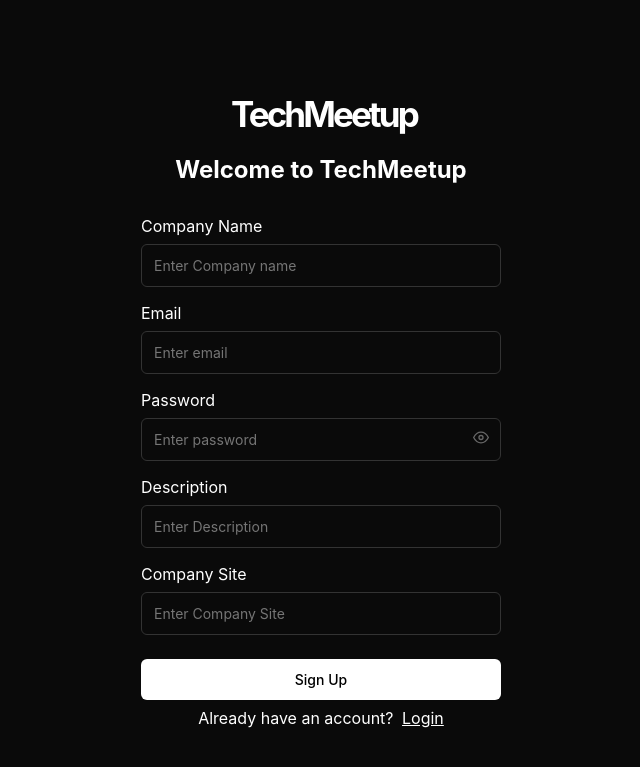
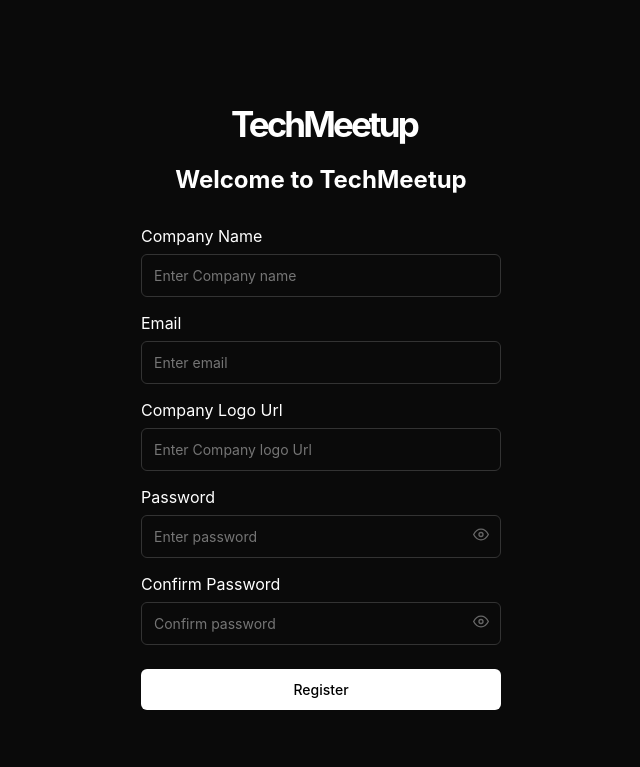
Before and after one commit to thoriataher/Tech-Meetup, a Flask app: template templates/signup.html in a window 1280 px wide. Shown: the top 767 px of the page, without its empty margins (319-959 px from the left). Run offline with Flask 3, Linux system fonts and the light colour scheme; the template is opened without the code that fills it, so the values that code supplies are empty.

Commit message:
refactor: changed `login` and `signup` UI
- Edited className of login-button to submit-button
- deleted the link between signup and login pages
- changed `Sign up` to `Register`

```diff
--- a/static/css/auth.css
+++ b/static/css/auth.css
@@ -57,7 +57,7 @@
     font-size: 0.875rem;
 }
 
-.login-button {
+.submit-button {
     width: 100%;
     padding: 0.75rem;
     background-color: white;
--- a/templates/login.html
+++ b/templates/login.html
@@ -33,11 +33,8 @@
                     </button>
                 </div>
             </div>
-            <button type="submit" class="login-button">Login</button>
+            <button type="submit" class="submit-button">Login</button>
         </form>
-        <p class="signup-text">
-            Don't have an account?<a href="signup.html">Sign up</a>
-        </p>
     </div>
 </body>
 
--- a/templates/signup.html
+++ b/templates/signup.html
@@ -4,7 +4,7 @@
 <head>
     <meta charset="UTF-8">
     <meta name="viewport" content="width=device-width, initial-scale=1.0">
-    <title>TechMeetup|Sign up</title>
+    <title>TechMeetup|Register</title>
     <link rel="shortcut icon" href="../static/images/TechMeetup.jpeg" />
     <link rel="stylesheet" href="../static/css/auth.css">
 </head>
@@ -25,6 +25,10 @@
                 <input type="text" id="email" placeholder="Enter email">
             </div>
             <div class="form-group">
+                <label for="company-logo-url">Company Logo Url</label>
+                <input type="text" id="company-logo-url" placeholder="Enter Company logo Url">
+            </div>
+            <div class="form-group">
                 <label for="password">Password</label>
                 <div class="password-input-wrapper">
                     <input type="password" id="password" placeholder="Enter password">
@@ -38,18 +42,20 @@
                 </div>
             </div>
             <div class="form-group">
-                <label for="description">Description</label>
-                <input type="text" id="description" placeholder="Enter Description">
+                <label for="confirm-password">Confirm Password</label>
+                <div class="password-input-wrapper">
+                    <input type="password" id="password" placeholder="Confirm password">
+                    <button type="button" class="password-toggle">
+                        <svg width="16" height="16" viewBox="0 0 24 24" fill="none" stroke="currentColor"
+                            stroke-width="2">
+                            <path d="M1 12s4-8 11-8 11 8 11 8-4 8-11 8-11-8-11-8z" />
+                            <circle cx="12" cy="12" r="3" />
+                        </svg>
+                    </button>
+                </div>
             </div>
-            <div class="form-group">
-                <label for="company_site">Company Site</label>
-                <input type="text" id="company_site" placeholder="Enter Company Site">
-            </div>
-            <button type="submit" class="login-button">Sign Up</button>
+            <button type="submit" class="submit-button">Register</button>
         </form>
-        <p class="signup-text">
-            Already have an account? <a href="login.html">Login</a>
-        </p>
     </div>
 </body>
 
```
